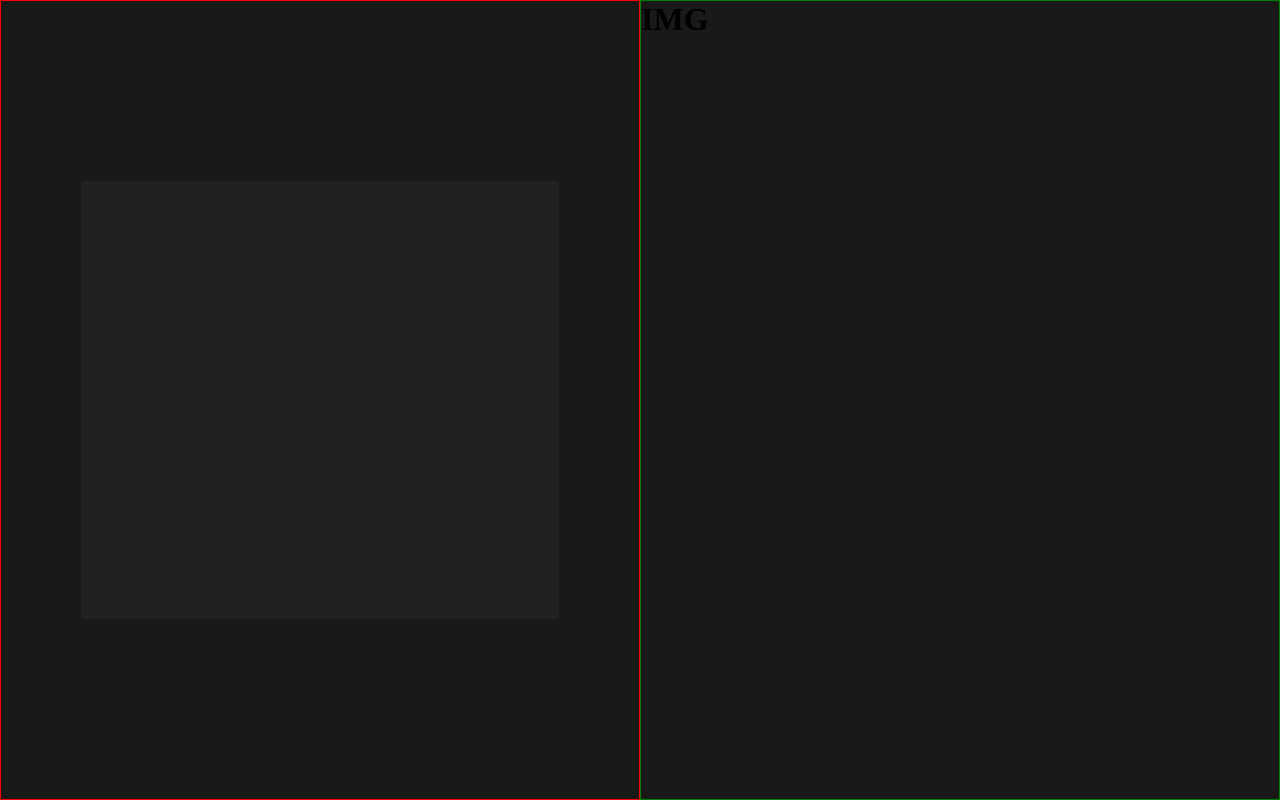
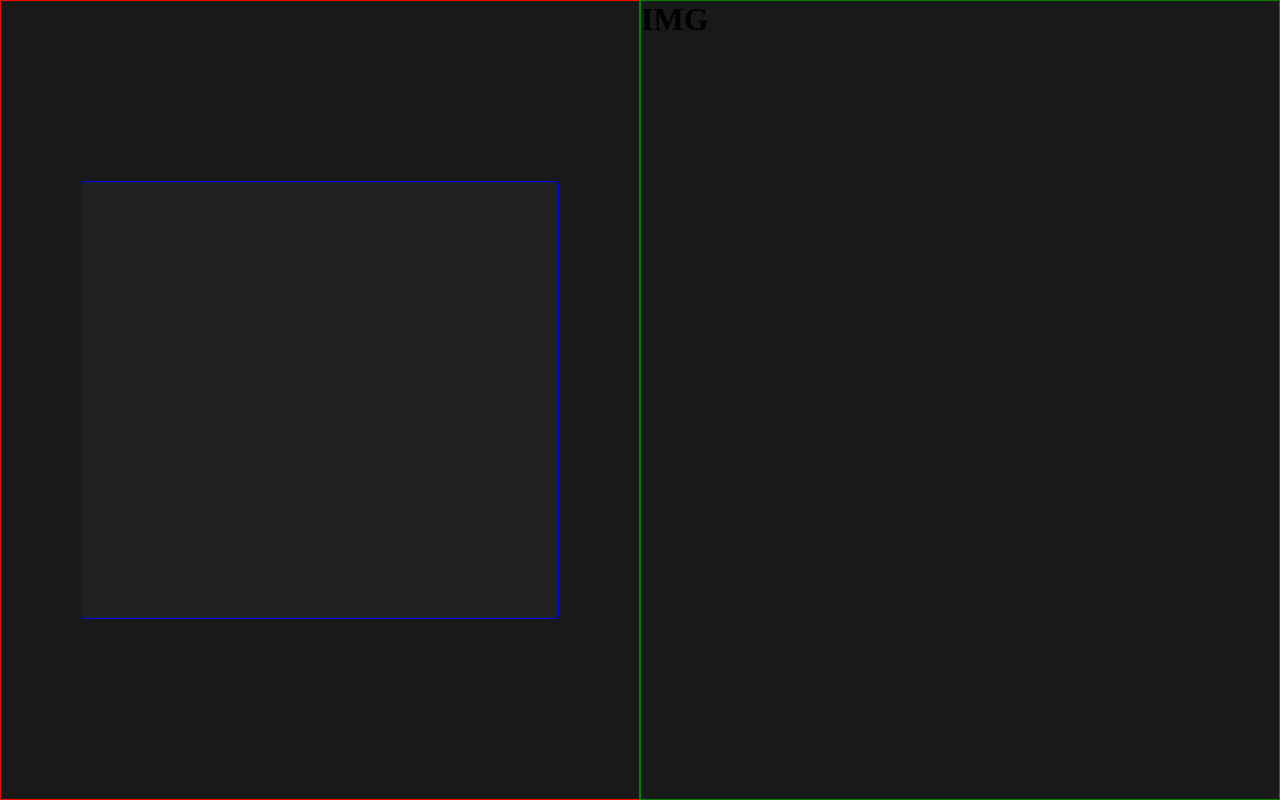
Before and after one commit to arthu0x07/projeto-tela-login, a plain HTML site: page index.html in a window 1280 px wide. Drawn offline with Linux system fonts and the light colour scheme.

Commit message:
display & css optimizations

```diff
--- a/style.css
+++ b/style.css
@@ -8,22 +8,24 @@ body {
     background: #1A1919;
 }
 
+#container {
+    display: grid;
+    grid-template-columns: 50% 50%;
+}
 
 .left-card {
     display: flex;
     align-items: center;
     border: 1px solid red;
-    width: 50%;
     height: 100vh;
-    float: left;
 }
 
 #login-card {
-    /* border: 1px solid blue; */
-    max-width: 650px;
-    max-height: 550px;
+    border: 1px solid blue;
     background: #212121;
     border-radius: 4px;
+    max-width: 1144px;
+    max-height: 1024px;
     width: 75%;
     height: 55%;
     margin: auto auto;
@@ -31,7 +33,4 @@ body {
 
 .right-card {
     border: 1px solid green;
-    width: 50%;
-    height: 100vh;
-    float: right;
 }
```
Also changed, not shown: index.html (+1 -1 lines).
